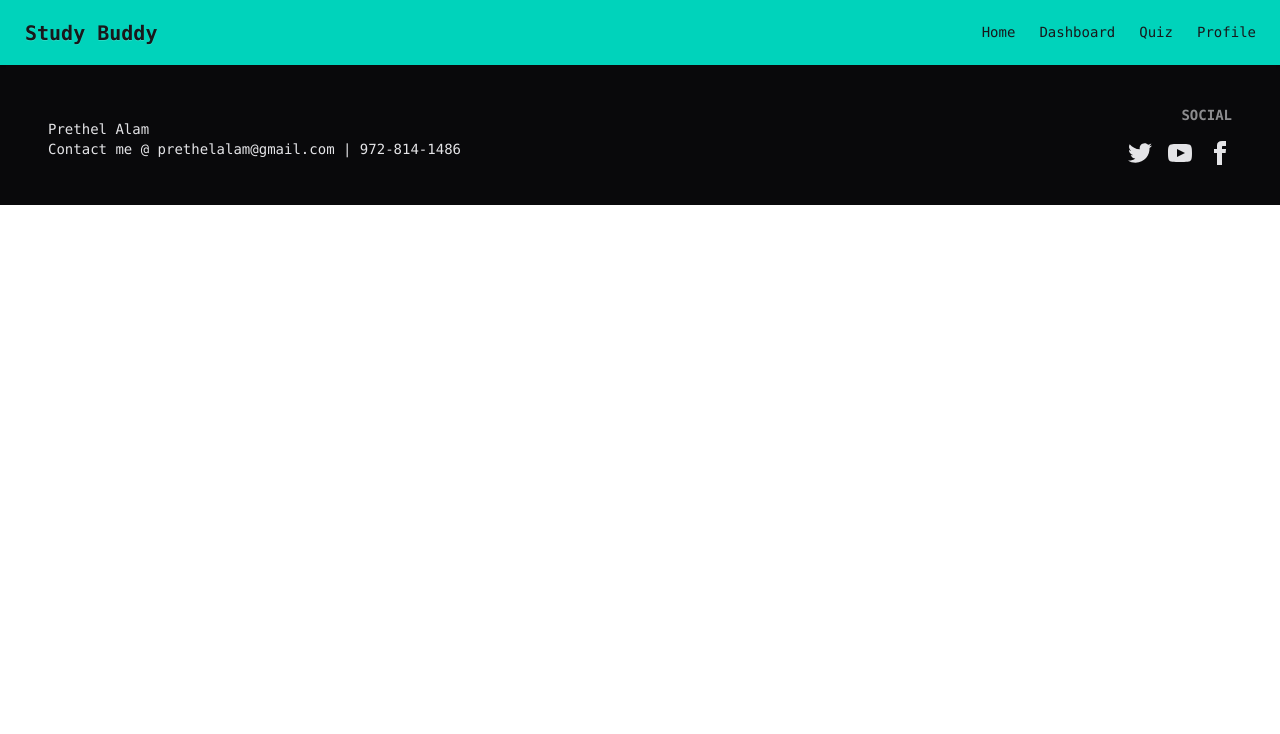
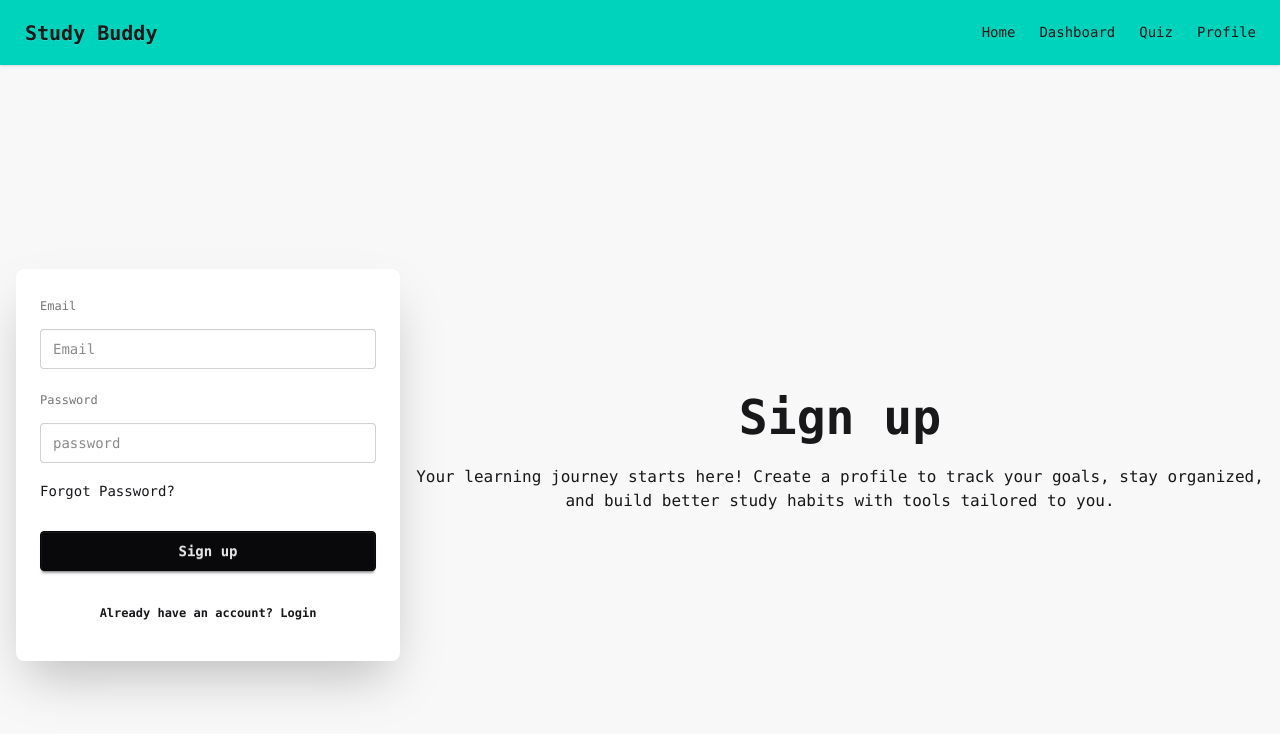
Before and after one commit to prethelalam/StudyBuddy, a Vue app in the folder apps/frontend/: page /profile in a window 1280 px wide. Shown: the top 734 px of the page. Built offline with nearby package versions, Linux system fonts and the light colour scheme.

Commit message:
deleted footer from App.vue, fleshed out profile.vue

```diff
--- a/apps/frontend/src/App.vue
+++ b/apps/frontend/src/App.vue
@@ -38,6 +38,6 @@ watch(currentTheme, (t) => applyTheme(t))
     <main class="flex-1">
       <router-view></router-view> <!-- this is how to make the navbar actually appear -->
     </main>
-    <Footer class="font-mono"></Footer>
+    <!-- <Footer class="font-mono"></Footer> -->
   </div>
 </template>
--- a/apps/frontend/src/views/Profile.vue
+++ b/apps/frontend/src/views/Profile.vue
@@ -1,11 +1,95 @@
 <script setup>
+import { ref } from 'vue'
+
+// signup or login mode
+const mode = ref('signup')
+
+// form data
+const email = ref('')
+const password = ref('')
+
+// function to submit
+const handleSubmit = () => {
+  if (mode.value === 'signup') {
+    console.log('sign up with', { email: email.value, password: password.value })
+    // call supabase
+  } else {
+    console.log('login with', { email: email.value, password: password.value })
+    // call supabase
+  }
+}
 
 </script>
 
 <template>
-  <div class="font-mono">
+    <!-- if the user is not signed in then have them sign in -->
+  <div class="hero bg-base-200 min-h-screen font-mono">
+    <div class="hero-content flex-col lg:flex-row-reverse">
+      <div class="text-center lg:text-center">
+        <h1 class="text-5xl font-bold">
+          <!-- need an if statement to determine mode -->
+          {{  mode === 'signup' ? 'Sign up' : 'Login' }}
+        </h1>
+          <p class="py-6">
+            Your learning journey starts here! Create a profile to track your goals, stay organized, and build better study habits with tools tailored to you.
+          </p>
+      </div>
 
+    <div class="card bg-base-100 w-full max-w-sm shrink-0 shadow-2xl">
+      <div class="card-body">
+        <!-- enter email -->
+        <form @submit.prevent="handleSubmit" class="fieldset space-y-2">
+          <label class="label">
+            <span class="label-text">Email</span>
+          </label>
+          <input
+            v-model="email"
+            type="email"
+            class="input input-bordered w-full"
+            placeholder="Email"
+            required
+          />
+
+          <!-- enter password -->
+          <label class="label mt-2">
+            <span class="label-text">Password</span>
+          </label>
+          <input
+            v-model="Password"
+            type="password"
+            class="input input-bordered w-full"
+            placeholder="password"
+            required
+          >
+
+          <!-- forgot password link -->
+          <div class="mt-1">
+            <a class="link link-hover text-sm">Forgot Password?</a>
+          </div>
+
+          <!-- submit button: text will change with mode -->
+          <button type="submit" class="btn btn-neutral mt-4 w-full">
+            {{ mode == 'signup' ? 'Sign up': 'Login' }}
+          </button>
+
+          <!-- toggle between the modes -->
+          <button
+            type="button"
+            class="btn btn-ghost mt-2 text-xs w-full"
+            @click="mode = mode === 'signup' ? 'login' : 'signup'"
+          >
+          <span v-if="mode === 'signup'">
+            Already have an account? Login
+          </span>
+          <span v-else>
+            Need an account? Sign up
+          </span>
+        </button>
+        </form>
+      </div>
+    </div>
   </div>
+</div>
 
 
 </template>
```
